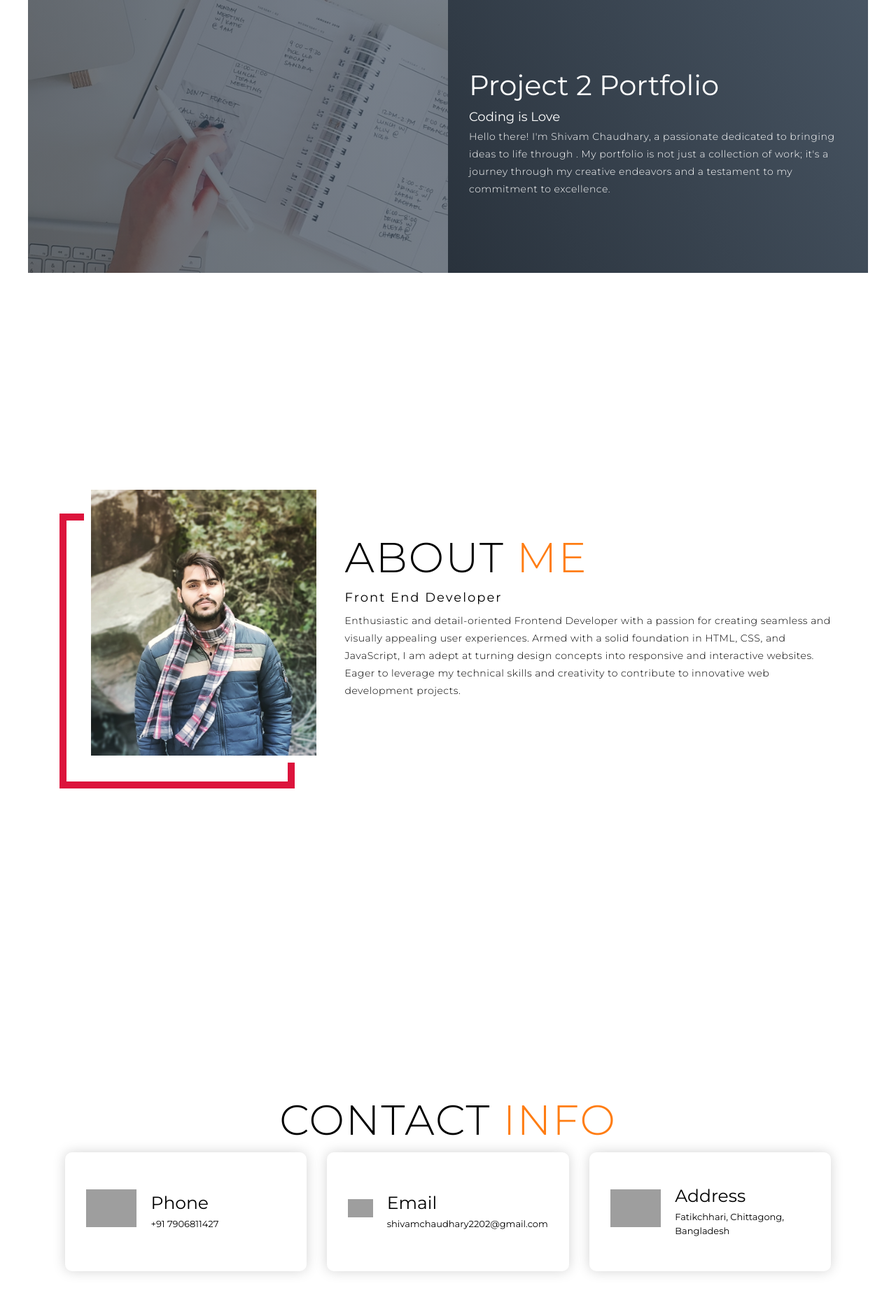
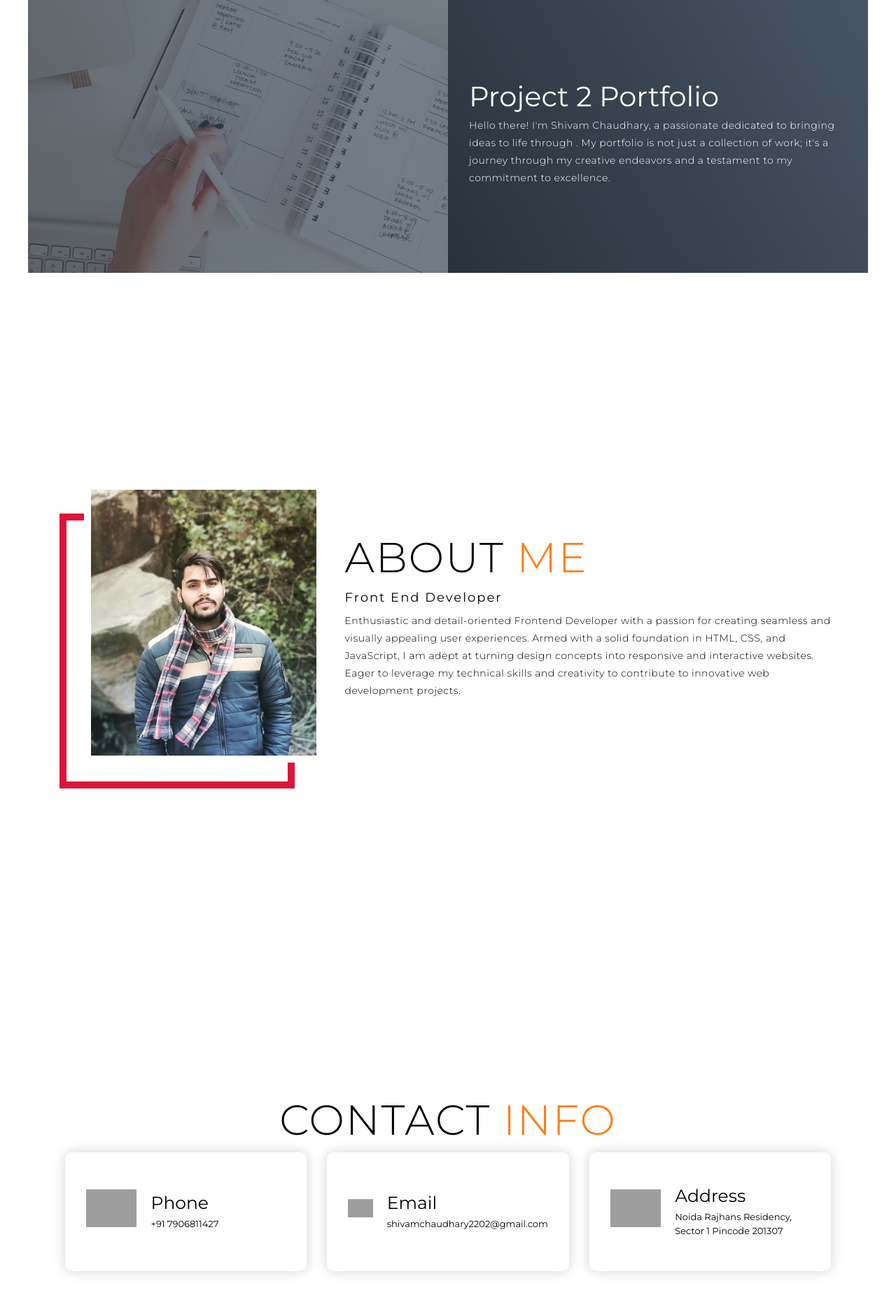
Before and after one commit to Annyoneelse/Shivam-Portfolio, a plain HTML site: page index.html in a window 1280 px wide. Shown: the part 2452-4313 px from the top of the page at 70% size. Drawn offline with Linux system fonts and the light colour scheme; grey boxes are pictures that could not be loaded; files whose address does not match are found by name.

Commit message:
change the address

```diff
--- a/index.html
+++ b/index.html
@@ -92,7 +92,7 @@
         <div class="project-item">
           <div class="project-info">
             <h1>Project 1 Travel Wesite .</h1>
-            <h2>Coding is Love</h2>
+            <!-- <h2>Coding is Love</h2> -->
             <p>Embark on a journey with  Travel , your passport to extraordinary adventures and unforgettable experiences. We are more than a travel platform; we are your companions in exploring the world's wonders. Discover the magic of travel with us!
 
               At  Travel , we curate exceptional travel experiences tailored for every adventurer. From breathtaking landscapes to vibrant cultures, our platform opens the door to a world of possibilities.</p>
@@ -104,7 +104,7 @@
         <div class="project-item">
           <div class="project-info">
             <h1>Project 2 Portfolio</h1>
-            <h2>Coding is Love</h2>
+            <!-- <h2>Coding is Love</h2> -->
             <p>Hello there! I'm Shivam Chaudhary, a passionate  dedicated to bringing ideas to life through . My portfolio is not just a collection of work; it's a journey through my creative endeavors and a testament to my commitment to excellence.</p>
           </div>
           <div class="project-img">
@@ -196,7 +196,7 @@
           <div class="icon"><img src="https://img.icons8.com/bubbles/100/000000/map-marker.png" /></div>
           <div class="contact-info">
             <h1>Address</h1>
-            <h2>Fatikchhari, Chittagong, Bangladesh</h2>
+            <h2>Noida Rajhans Residency, Sector 1 Pincode 201307</h2>
           </div>
         </div>
       </div>
```
